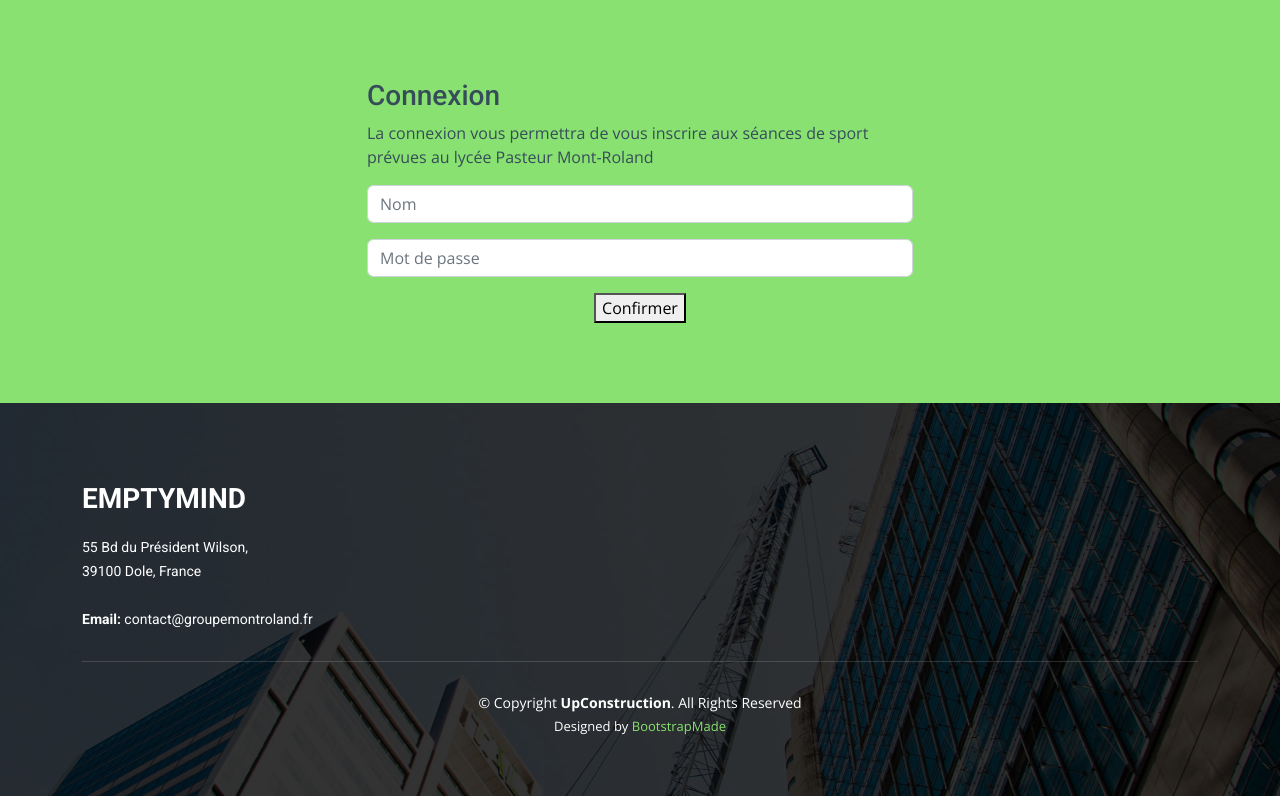
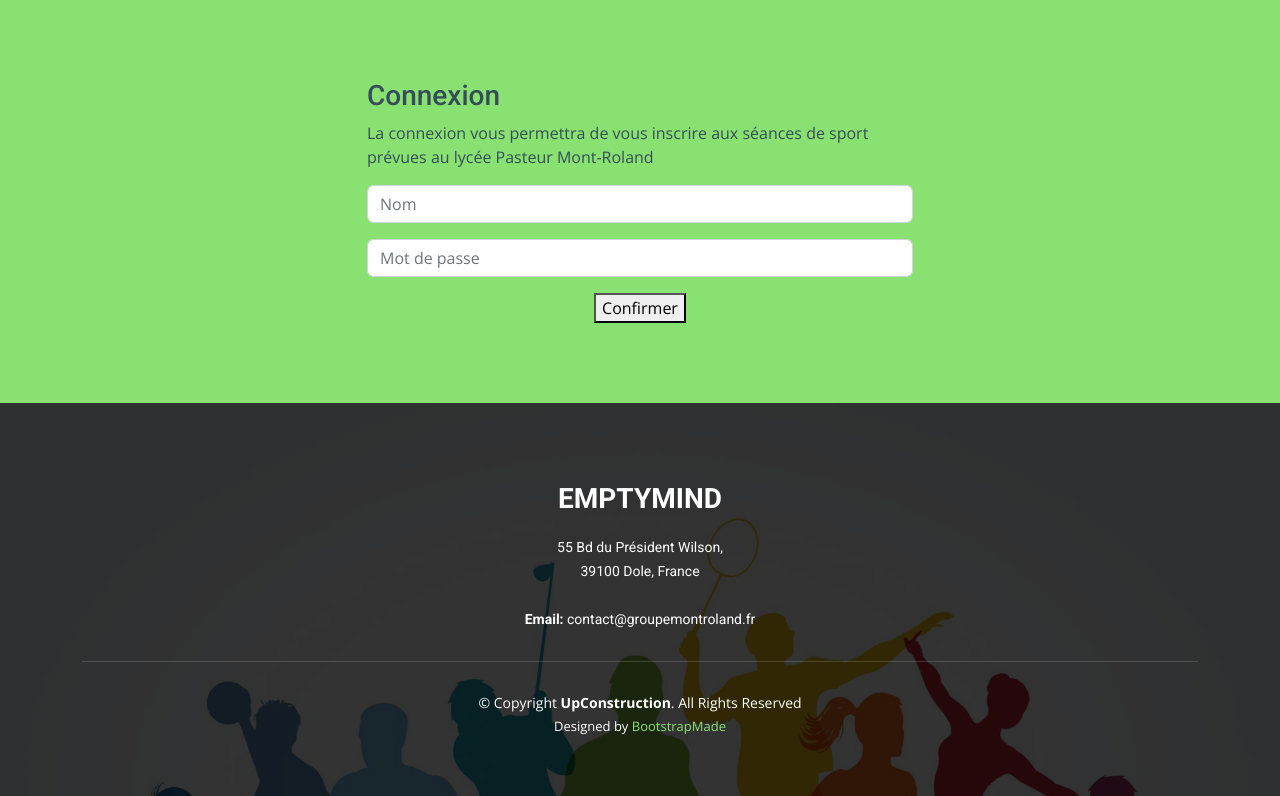
Before and after one commit to Sommaly/Cloverleaf, a PHP site: page /accueil.html in a window 1280 px wide. Shown: the part 801-1597 px from the top of the page. Run offline with PHP 8.4, Linux system fonts and the light colour scheme.

Commit message:
Update main.css

```diff
--- a/assets/css/main.css
+++ b/assets/css/main.css
@@ -2580,7 +2580,7 @@ section {
 --------------------------------------------------------------*/
 .footer {
   color: #fff;
-  background: url("../img/footer-bg.jpg") top center no-repeat;
+  background: url("../img/sport-carousel/pied-de-page.jpg") top center no-repeat;
   background-size: cover;
   font-size: 14px;
   padding: 80px 0 60px 0;
@@ -2595,6 +2595,7 @@ section {
 }
 
 .footer .footer-content .footer-info {
+  text-align: center;
   margin-bottom: 30px;
 }
 
```
